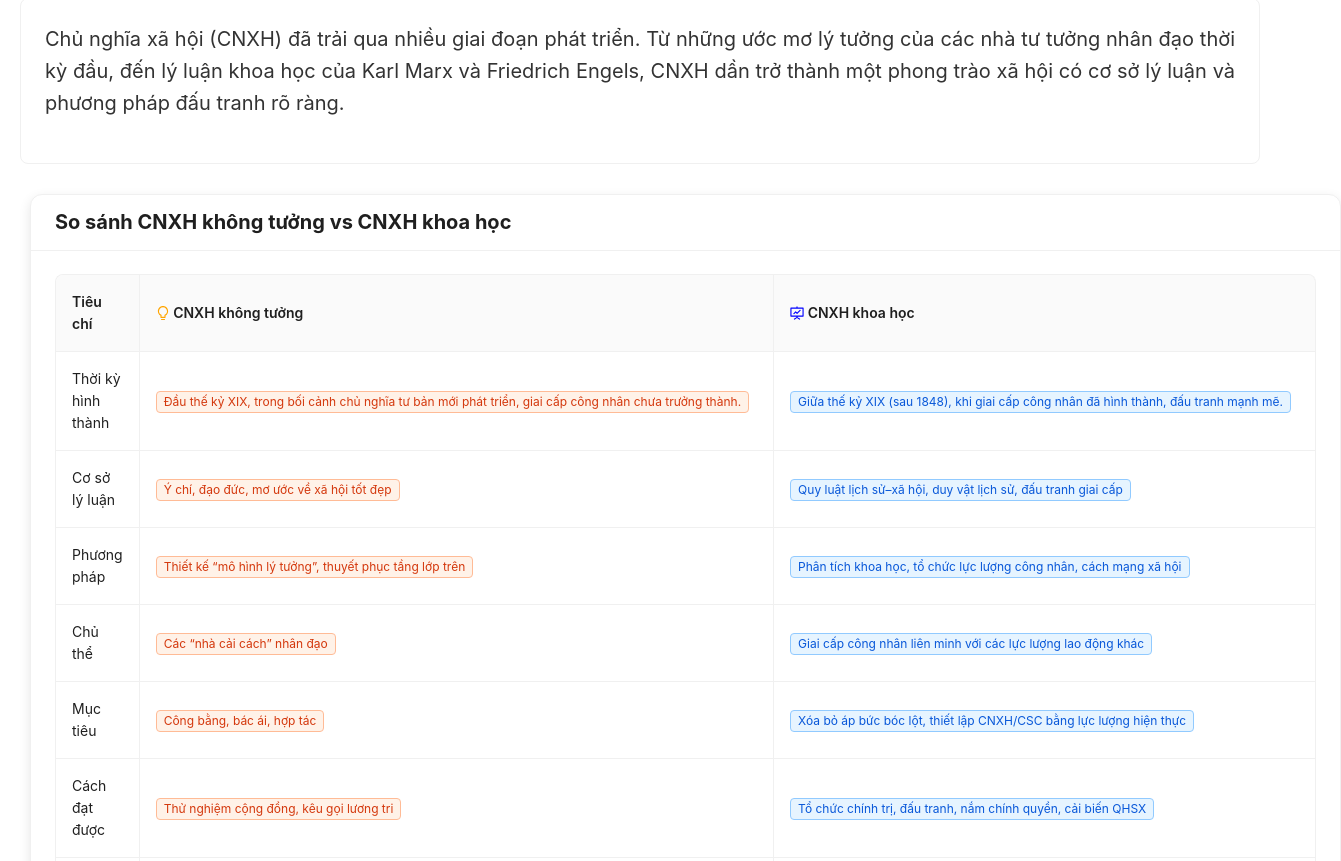
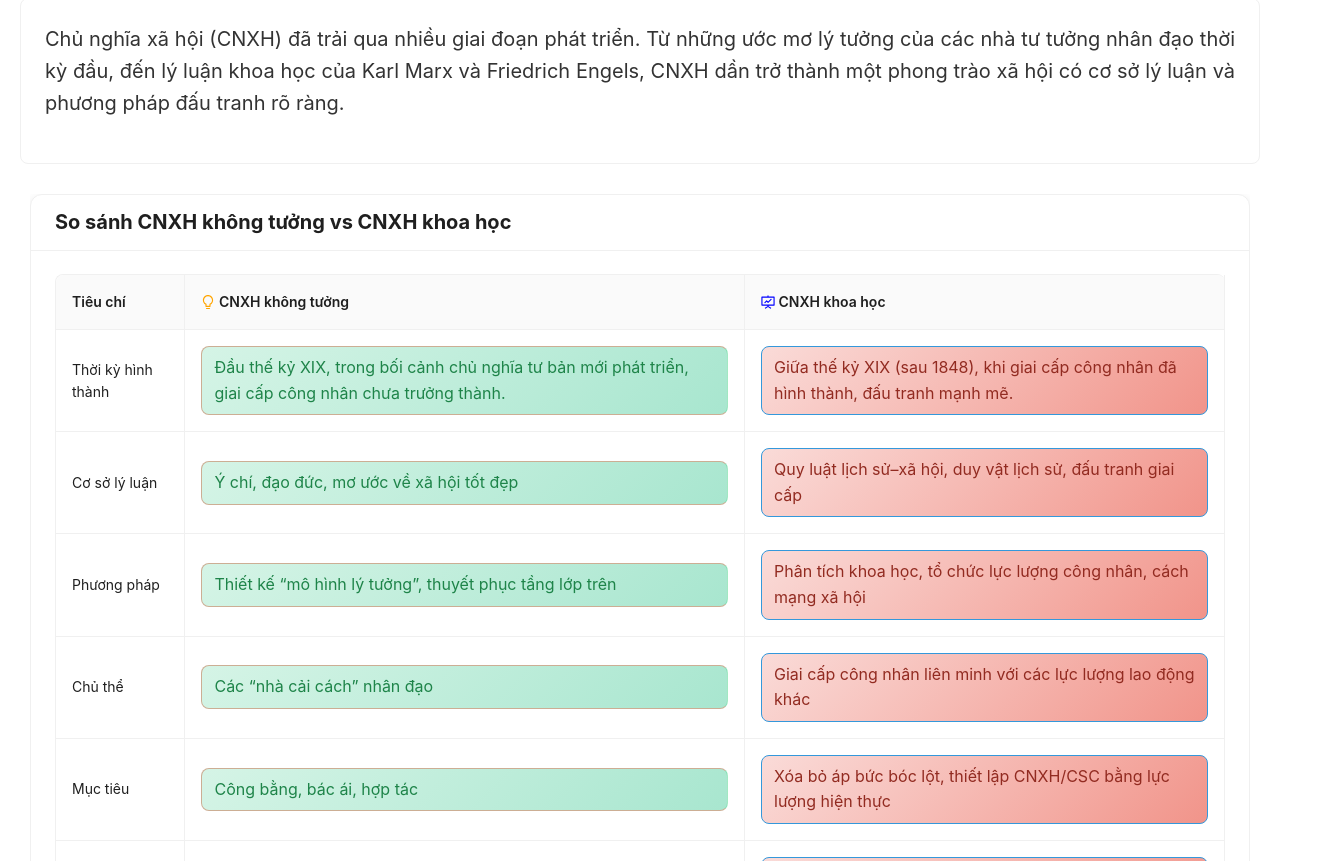
Before and after one commit to Hiiiiiiiii11/MLN131, a React (Create React App) app: page /infographic in a window 1280 px wide. Shown: the part 1099-1960 px from the top of the page, 1341 px wide, since content can reach past the window. Built offline with nearby package versions, Linux system fonts and the light colour scheme.

Commit message:
fix table infograph

```diff
--- a/src/pages/Infographic/Infographic.css
+++ b/src/pages/Infographic/Infographic.css
@@ -18,8 +18,33 @@
     z-index: 1;
     margin: 0 20px;
 
+
     /* animation cho background */
-    animation: gradientMove 8s ease infinite;
+    animation: gradientMove 5s ease infinite;
+}
+
+/* Style riêng cho cell trong bảng */
+.table-cell {
+    padding: 8px 12px;
+    border-radius: 8px;
+    font-size: 16px;
+    line-height: 1.6;
+    word-break: break-word;
+    /* cho text dài xuống dòng */
+    white-space: normal;
+    /* không ép text trên 1 dòng */
+}
+
+.utopian-cell {
+    background: rgba(255, 99, 71, 0.1);
+    color: #dd7530;
+    border: 1px solid #ccae94;
+}
+
+.scientific-cell {
+    background: rgba(52, 152, 219, 0.1);
+    color: #2c3e50;
+    border: 1px solid #3498db;
 }
 
 /* Hiệu ứng gradient động */
@@ -39,7 +64,7 @@
 
 /* Nếu muốn chữ đổi màu động cũng */
 .infographic-decoration h2 span {
-    background: linear-gradient(90deg, #80959b, #ddba59);
+    background: linear-gradient(90deg, #80959b, #e0cccc);
     background-size: 300% 300%;
     -webkit-background-clip: text;
     -webkit-text-fill-color: transparent;
@@ -136,6 +161,7 @@
     .infographic-comparison,
     .infographic-timeline {
         overflow-x: auto;
+        min-width: 300px !important;
         -webkit-overflow-scrolling: touch;
         width: 100%;
     }
@@ -152,3 +178,27 @@
         /* chữ nhỏ hơn chút */
     }
 }
+
+/* Bảng bình thường chiếm 100% */
+.infographic-comparison table {
+    width: 100%;
+    border-collapse: collapse;
+    min-width: 700px;
+    /* bảng luôn rộng ít nhất 700px */
+}
+
+/* Bọc ngoài để khi nhỏ hơn 700px thì bật scroll */
+.infographic-comparison {
+    width: 100%;
+    overflow-x: auto;
+    -webkit-overflow-scrolling: touch;
+    /* mượt trên mobile */
+}
+
+/* Mobile: thu gọn khoảng cách */
+@media (max-width: 768px) {
+    .infographic-comparison {
+        padding-bottom: 10px;
+        /* thêm chút space khi scroll */
+    }
+}
--- a/src/pages/Infographic/Infographic.js
+++ b/src/pages/Infographic/Infographic.js
@@ -1,20 +1,23 @@
 import React from "react";
-import { Timeline, Card, Table, Tag, Typography } from "antd";
-
+import { Timeline, Card, Table, Typography } from "antd";
 import {
   BulbOutlined,
   FundProjectionScreenOutlined,
 } from "@ant-design/icons";
 import "./Infographic.css";
+
 const { Title, Paragraph } = Typography;
+
 const Inforgraphic = () => {
   // Dữ liệu bảng so sánh
   const dataSource = [
     {
       key: "1",
       aspect: "Thời kỳ hình thành",
-      utopian: "Đầu thế kỷ XIX, trong bối cảnh chủ nghĩa tư bản mới phát triển, giai cấp công nhân chưa trưởng thành.",
-      scientific: "Giữa thế kỷ XIX (sau 1848), khi giai cấp công nhân đã hình thành, đấu tranh mạnh mẽ.",
+      utopian:
+        "Đầu thế kỷ XIX, trong bối cảnh chủ nghĩa tư bản mới phát triển, giai cấp công nhân chưa trưởng thành.",
+      scientific:
+        "Giữa thế kỷ XIX (sau 1848), khi giai cấp công nhân đã hình thành, đấu tranh mạnh mẽ.",
     },
     {
       key: "2",
@@ -75,7 +78,7 @@ const Inforgraphic = () => {
       ),
       dataIndex: "utopian",
       key: "utopian",
-      render: (text) => <Tag color="volcano">{text}</Tag>,
+      render: (text) => <div className="table-cell utopian-cell">{text}</div>,
     },
     {
       title: (
@@ -85,34 +88,39 @@ const Inforgraphic = () => {
       ),
       dataIndex: "scientific",
       key: "scientific",
-      render: (text) => <Tag color="blue">{text}</Tag>,
+      render: (text) => (
+        <div className="table-cell scientific-cell">{text}</div>
+      ),
     },
   ];
 
   return (
     <div className="infographic-page">
       <div className="infographic-decoration">
-        <h2 className="infographic-subtitle"><span> CNXH KHÔNG TƯỞNG & CNXH KHOA HỌC</span></h2>
+        <h2 className="infographic-subtitle">
+          <span> CNXH KHÔNG TƯỞNG & CNXH KHOA HỌC</span>
+        </h2>
       </div>
+
       <div className="infographic-intro">
         <Card>
           <Paragraph className="decoration-line">
-            Chủ nghĩa xã hội (CNXH) đã trải qua nhiều giai đoạn phát triển. Từ những
-            ước mơ lý tưởng của các nhà tư tưởng nhân đạo thời kỳ đầu, đến lý luận
-            khoa học của Karl Marx và Friedrich Engels, CNXH dần trở thành một
-            phong trào xã hội có cơ sở lý luận và phương pháp đấu tranh rõ ràng.
+            Chủ nghĩa xã hội (CNXH) đã trải qua nhiều giai đoạn phát triển. Từ
+            những ước mơ lý tưởng của các nhà tư tưởng nhân đạo thời kỳ đầu, đến
+            lý luận khoa học của Karl Marx và Friedrich Engels, CNXH dần trở
+            thành một phong trào xã hội có cơ sở lý luận và phương pháp đấu tranh
+            rõ ràng.
           </Paragraph>
         </Card>
       </div>
 
       <div className="infographic-container">
-
         {/* Bảng so sánh */}
         <div className="infographic-comparison">
           <Card
             title="So sánh CNXH không tưởng vs CNXH khoa học"
             className="compare-card"
-            style={{ minWidth: 1200 }}
+            style={{ minWidth: 750 }}
           >
             <Table
               dataSource={dataSource}
@@ -122,8 +130,9 @@ const Inforgraphic = () => {
             />
           </Card>
         </div>
+
+        {/* Timeline */}
         <div className="infographic-timeline">
-          {/* Timeline */}
           <Card
             title="Timeline: từ CNXH không tưởng → CNXH khoa học"
             className="timeline-card"
@@ -133,10 +142,12 @@ const Inforgraphic = () => {
                 Utopia (Thomas More): mầm mống tư tưởng bình đẳng
               </Timeline.Item>
               <Timeline.Item label="Cuối TK XVIII – đầu XIX">
-                Saint-Simon, Fourier, Owen: mô hình cộng đồng lý tưởng → CNXH không tưởng
+                Saint-Simon, Fourier, Owen: mô hình cộng đồng lý tưởng → CNXH
+                không tưởng
               </Timeline.Item>
               <Timeline.Item label="1848">
-                Tuyên ngôn của Đảng Cộng sản (Marx & Engels): khai sinh CNXH khoa học
+                Tuyên ngôn của Đảng Cộng sản (Marx & Engels): khai sinh CNXH
+                khoa học
               </Timeline.Item>
               <Timeline.Item label="1864–1876">
                 Quốc tế I; 1867 – Tư bản (Quyển I)
@@ -148,23 +159,27 @@ const Inforgraphic = () => {
                 Quốc tế II; Ngày Quốc tế Lao động 1/5
               </Timeline.Item>
               <Timeline.Item label="Thế kỷ XX">
-                Phong trào công nhân toàn cầu; chuẩn mực lao động, nhà nước phúc lợi, cách mạng XHCN ở một số nước
+                Phong trào công nhân toàn cầu; chuẩn mực lao động, nhà nước
+                phúc lợi, cách mạng XHCN ở một số nước
               </Timeline.Item>
               <Timeline.Item label="Hiện đại">
-                Phong trào lao động trong bối cảnh số hóa, toàn cầu hoá, kinh tế nền tảng
+                Phong trào lao động trong bối cảnh số hóa, toàn cầu hoá, kinh tế
+                nền tảng
               </Timeline.Item>
             </Timeline>
           </Card>
         </div>
       </div>
+
       <div className="infographic-conclusion">
         <Card className="conclusion-card">
           <Title level={3}>Kết luận</Title>
           <Paragraph>
-            CNXH không tưởng để lại những giá trị nhân văn và lý tưởng về công bằng,
-            trong khi CNXH khoa học cung cấp cơ sở lý luận, phương pháp và chiến
-            lược để phong trào công nhân có thể hiện thực hóa các mục tiêu đó. Cả
-            hai đều đóng vai trò quan trọng trong tiến trình lịch sử nhân loại.
+            CNXH không tưởng để lại những giá trị nhân văn và lý tưởng về công
+            bằng, trong khi CNXH khoa học cung cấp cơ sở lý luận, phương pháp và
+            chiến lược để phong trào công nhân có thể hiện thực hóa các mục tiêu
+            đó. Cả hai đều đóng vai trò quan trọng trong tiến trình lịch sử nhân
+            loại.
           </Paragraph>
         </Card>
       </div>
```
